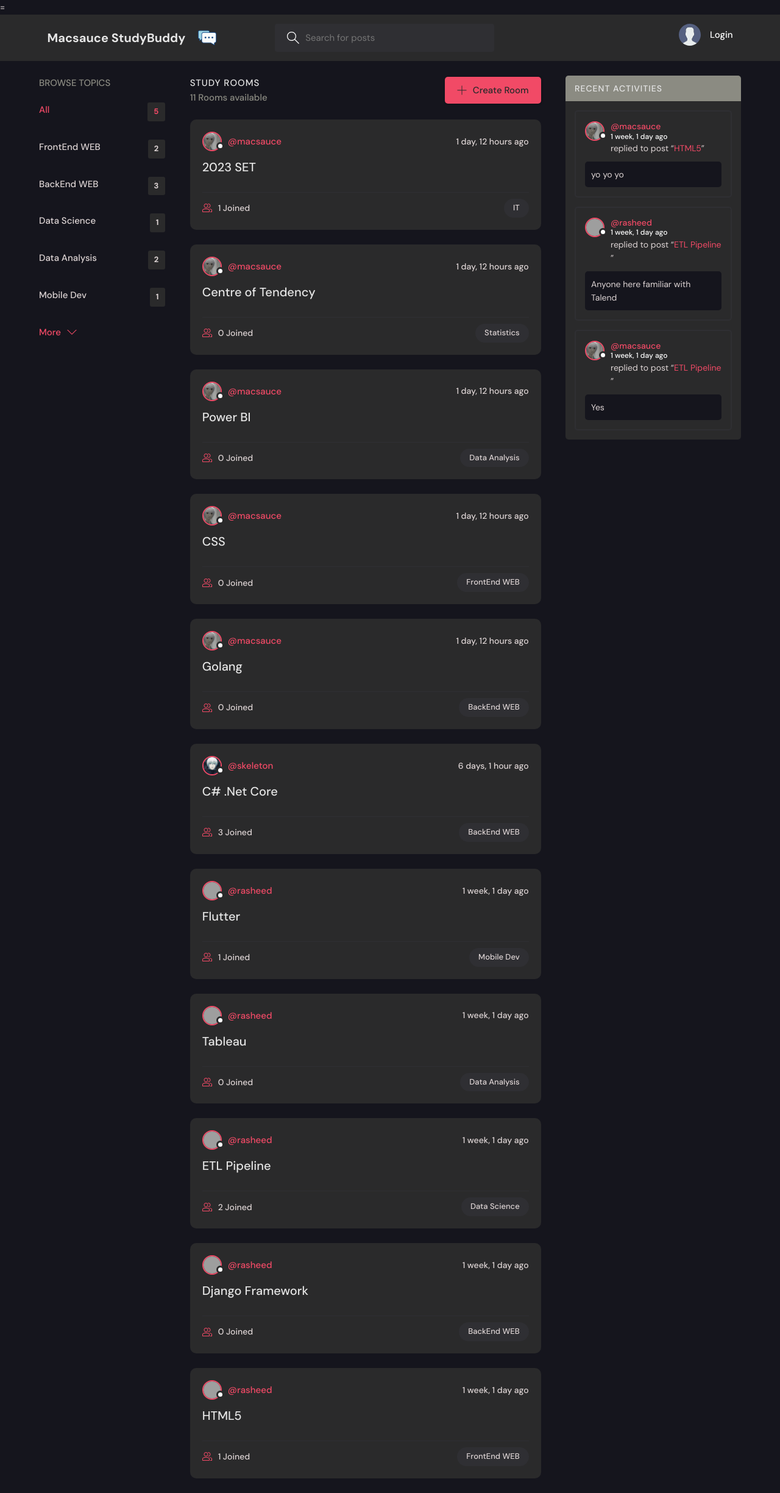
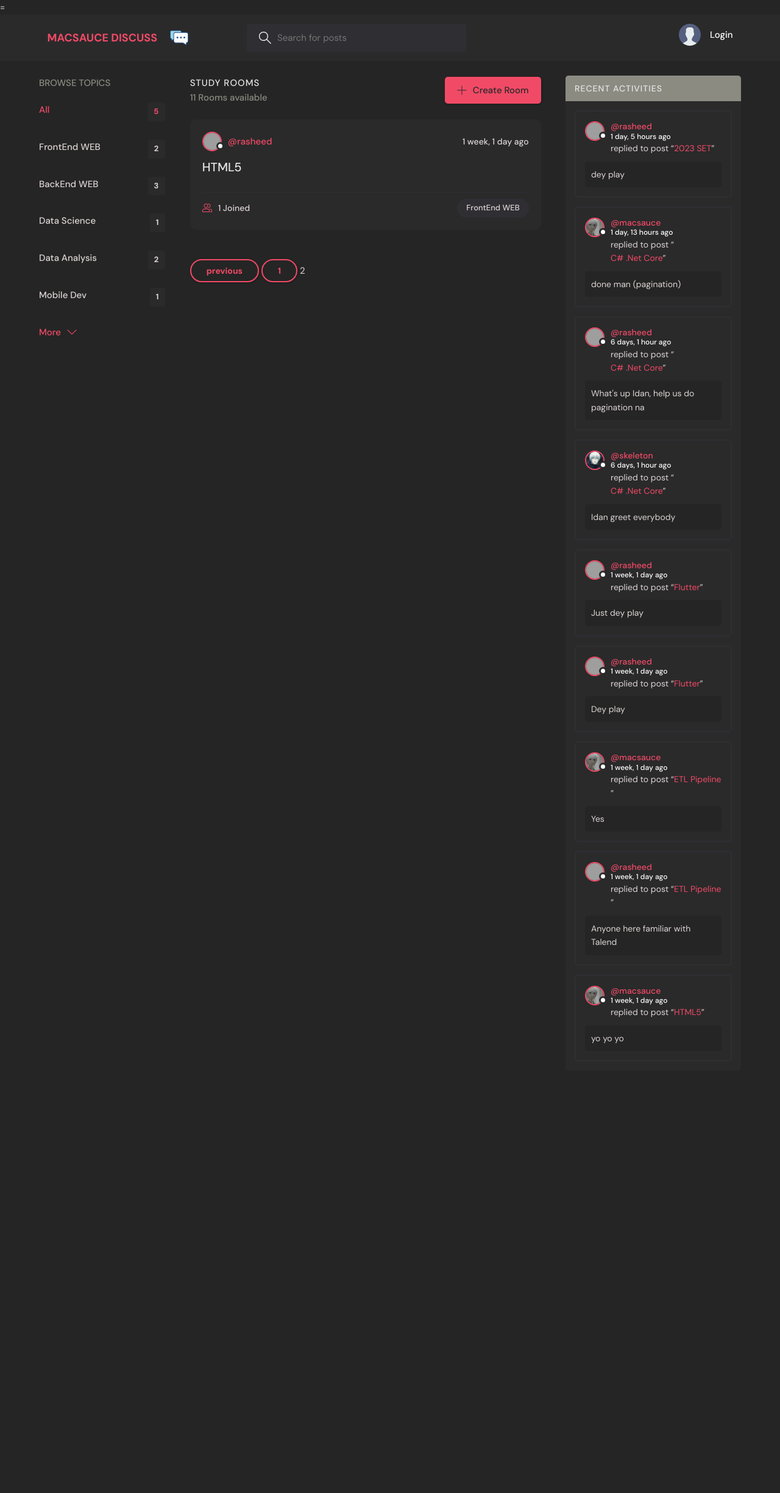
Before and after one commit to CodeLord2020/Macsauce-Chat-, a Django app: page /?page=2 in a window 1280 px wide. Shown: the whole page at 61% size. After the commit the page ends 1741 px from the top, so only its background shows below. Run offline with Django 4.2, Linux system fonts and the light colour scheme; data comes from the database, SQL or seed files in the repository; both versions use the stored data as it was after the commit; grey boxes are pictures that could not be loaded.

Commit message:
Second commit, fixed mail and themes, profiles, pagination, recent activity

```diff
--- a/THE_TECH_BROS/settings.py
+++ b/THE_TECH_BROS/settings.py
@@ -25,7 +25,7 @@ SECRET_KEY = 'django-insecure-@gmz&&l6+6x22rf75+z4)+$cl*t4z(uz*yefd+nj5u@3^p!-e@
 # SECURITY WARNING: don't run with debug turned on in production!
 DEBUG = True
 
-ALLOWED_HOSTS = ["196.220.133.191", "196.220.134.212",  "127.0.0.1"]
+ALLOWED_HOSTS = ["196.220.133.191", "196.220.134.212", "196.220.132.77", "127.0.0.1"]
 
 
 # Application definition
@@ -148,4 +148,4 @@ EMAIL_HOST = 'smtp.gmail.com'
 EMAIL_PORT = 587
 EMAIL_USE_TLS = True
 EMAIL_HOST_USER = 'brasheed240@gmail.com'
-EMAIL_HOST_PASSWORD = 'vhghnszeyyqmxohc'
+EMAIL_HOST_PASSWORD = ''
--- a/chatapp/models.py
+++ b/chatapp/models.py
@@ -57,7 +57,7 @@ class Message(models.Model):
     created = models.DateTimeField(auto_now_add=True)
 
     class Meta:
-        ordering = ['created']
+        ordering = ['-created']
 
     def __str__(self):
         return self.body[0:50]
--- a/chatapp/templates/base/feed_component.html
+++ b/chatapp/templates/base/feed_component.html
@@ -1,4 +1,4 @@
-{% for room in rooms %}
+{% for room in page %}
 <div class="roomListRoom">
     <div class="roomListRoom__header">
         <a href="{% url 'user-profile' room.host.id %}" class="roomListRoom__author">
@@ -35,5 +35,23 @@
         </a>
         <p class="roomListRoom__topic">{{room.topic.name}}</p>
     </div>
+
 </div>
+
 {% endfor %}
+<div class="pagination">
+    <br>
+    {% if page.has_previous %}
+        <a class="btn btn--pill" href="?page={{ page.previous_page_number }}">previous</a>
+    {% endif %}
+    {% for num in page_range %}
+        {% if page.number == num %}
+            <span class="current-page">{{ num }}</span>
+        {% elif num > page.number|add:'-3' and num < page.number|add:'3' %}
+            <a class="btn btn--pill" href="?page={{ num }}">{{ num }}</a>
+        {% endif %}
+    {% endfor %}
+    {% if page.has_next %}
+        <a class="btn btn--pill" href="?page={{ page.next_page_number }}">next</a>
+    {% endif %}
+</div>
--- a/chatapp/templates/base/home.html
+++ b/chatapp/templates/base/home.html
@@ -56,7 +56,12 @@
     {% include 'base/activity_component.html' %}
 
     <!-- Activities End -->
+    <!-- Footer -->
+
+
   </div>
+
+
 </main>
 
 {% endblock %}
--- a/chatapp/templates/base/room.html
+++ b/chatapp/templates/base/room.html
@@ -77,7 +77,7 @@
           <div class="threads scroll">
 
 
-            {% for message in room_messages %}
+            {% for message in room_messages reversed %}
             <div class="thread">
               <div class="thread__top">
                 <div class="thread__author">
--- a/chatapp/templates/base/update-user.html
+++ b/chatapp/templates/base/update-user.html
@@ -30,7 +30,7 @@
 
 
           <div class="form__action">
-            <a class="btn btn--dark" href="{ % url 'home' %}">Cancel</a>
+            <a class="btn btn--dark" href="{% url 'home' %}">Cancel</a>
             <button class="btn btn--main" type="submit">Update</button>
           </div>
         </form>
--- a/chatapp/views.py
+++ b/chatapp/views.py
@@ -13,6 +13,8 @@ from django.utils.http import urlsafe_base64_encode, urlsafe_base64_decode
 from django.core.mail import send_mail
 from django.utils.encoding import force_bytes
 from django.template.loader import render_to_string
+
+from django.core.paginator import Paginator
 
 from django.conf import settings
 
@@ -66,6 +68,7 @@ def registerPage(request):
 
     return render(request, 'base/login_register.html', {'form': form})
 
+from django.utils.html import format_html
 def forgot_password(request):
     page = 'forgot_password'
     if request.method == 'POST':
@@ -75,9 +78,10 @@ def forgot_password(request):
             token = default_token_generator.make_token(user)
             uid = urlsafe_base64_encode(force_bytes(user.pk))
             subject = 'Reset Password Request:'
+
             reset_link = request.build_absolute_uri('/') + f'reset_password/{uid}/{token}/'
-            message = f'Click on the link to reset your password: {reset_link}'
-            email_from = settings.EMAIL_HOST_USER
+            message = f' Hello {user.username.upper()}, click on the link to reset your password: {reset_link}'
+            email_from = "Macsauce Discuss<brasheed240@gmail.com>"
             send_mail(subject, message, email_from, [email], fail_silently=False)
             messages.success(request, 'An email has been sent to reset your password')
             return redirect ('login')
@@ -121,13 +125,16 @@ def home(request):
         Q(name__icontains=q) |
         Q(description__icontains=q)
     )
+    paginator = Paginator(rooms, 10)
+    page_number = request.GET.get('page', 1)
+    page = paginator.get_page(page_number)
 
     topics = Topic.objects.all()[0:5]
     room_count = rooms.count()
     room_messages = Message.objects.filter(
-        Q(room__topic__name__icontains=q))[0:3]
+        Q(room__topic__name__icontains=q))[0:10]
 
-    context = {'rooms': rooms, 'topics': topics,
+    context = {'rooms': rooms, 'topics': topics, 'page': page, 'page_range': paginator.page_range,
                'room_count': room_count, 'room_messages': room_messages}
     return render(request, 'base/home.html', context)
 
--- a/static/js/script.js
+++ b/static/js/script.js
@@ -70,7 +70,7 @@ if (conversationThread) conversationThread.scrollTop = conversationThread.scroll
 
 
 // Define an array of colors to switch between
-const colorOptions = ['#f14a66', '#ffcc00', '#3f51b5'];
+const colorOptions = ['#f14a66', '#ffcc00', '#5f6deb', '#4bf13b', '#5fe6eb'];
 
 // Get the root element
 const root = document.documentElement;
--- a/static/styles/style.css
+++ b/static/styles/style.css
@@ -9,9 +9,10 @@
   --color-light: #e5e5e5;
   --color-gray: #ffffff;
   --color-light-gray: #ddd4d4;
-  --color-bg: #15151d;
+  --color-bg: #252525;
   --color-success: #5dd693;
   --color-error: #fc4b0b;
+
 }
 
 /*========== base styles ==========*/
--- a/templates/navbar.html
+++ b/templates/navbar.html
@@ -1,8 +1,8 @@
 {% load static %}
 <header class="header header--loggedIn">
     <div class="container">
-        <a href="{% url 'home' %}" class="header__logo">
-            <h1>Macsauce StudyBuddy</h1>
+        <a href="{% url 'home' %}" style="font-size: large; font-style: normal;" class="header__logo" ><b>
+            MACSAUCE DISCUSS</b>
             <img src="{% static 'images/chat.svg' %}" />
 
         </a>
```
Also changed, not shown: db.sqlite3.
